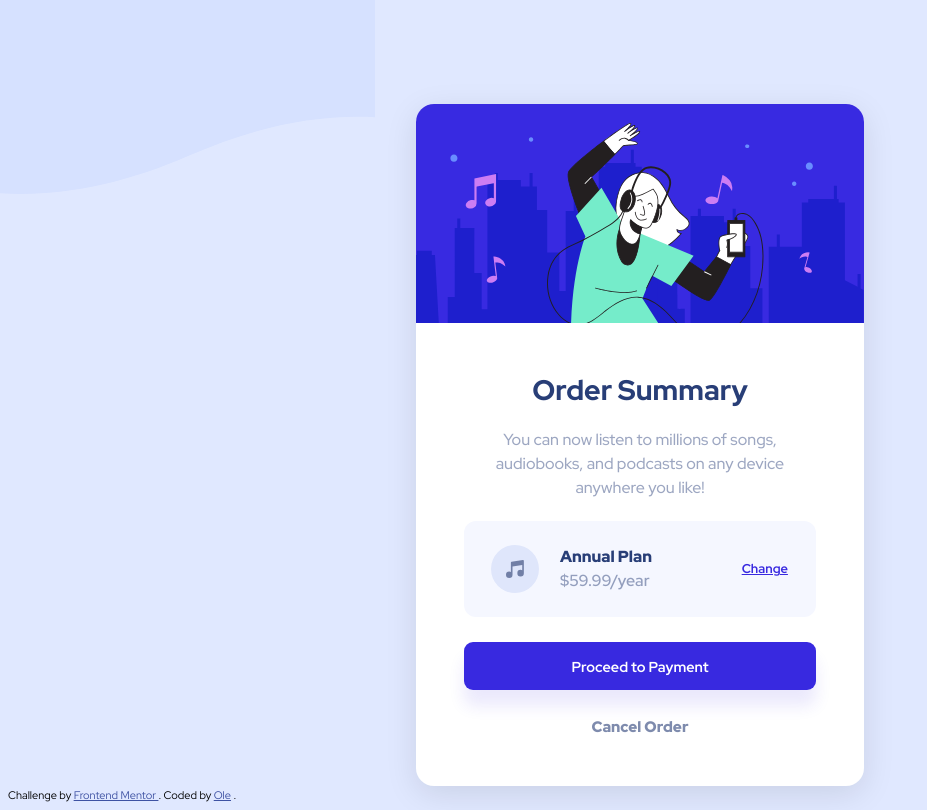
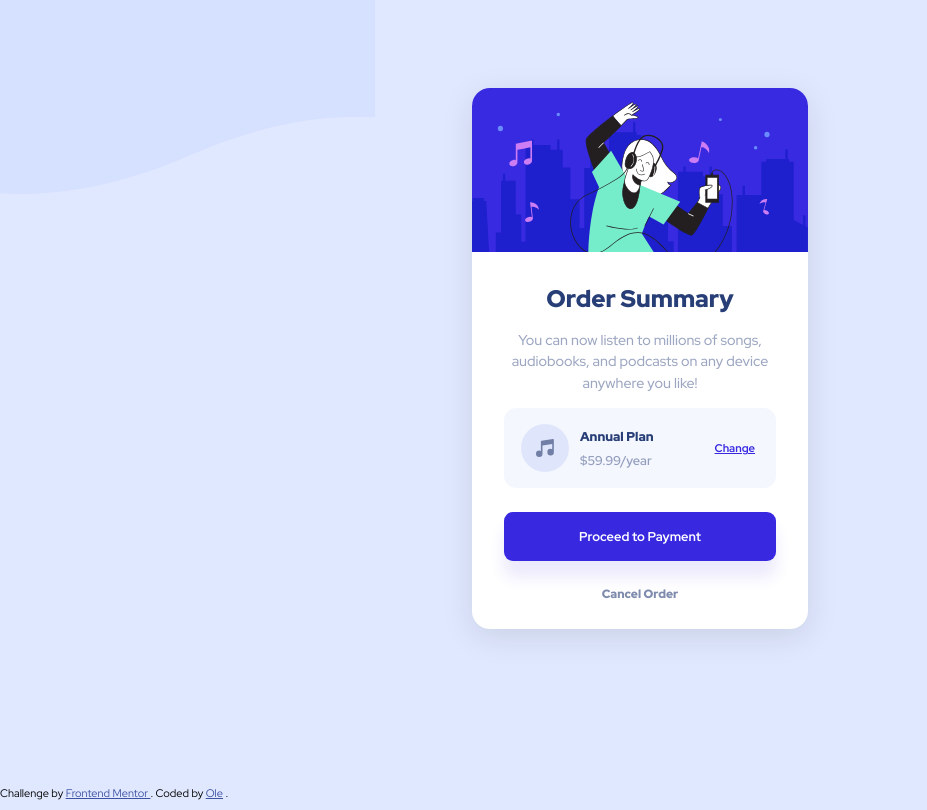
Before and after one commit to owi92/order-summary-component-main, a plain HTML site: page index.html in a window 1280 px wide. Shown: the whole page, without its empty margins (0-927 px from the left). Drawn offline with Linux system fonts and the light colour scheme.

Commit message:
fix responsiveness with @media queries :(

```diff
--- a/index.html
+++ b/index.html
@@ -17,20 +17,20 @@
     />
 
     <!-- css-styles -->
-    <link rel="stylesheet" href="style.css" />
+    <link rel="stylesheet" href="styles.css" />
 
     <title>Frontend Mentor | Order summary card</title>
   </head>
 
   <body>
-    <main>
-      <div class="card">
-        <img
-          src="images/illustration-hero.svg"
-          alt="dancing person"
-          class="card__img"
-        />
+    <main class="card">
+      <img
+        src="images/illustration-hero.svg"
+        alt="dancing person"
+        class="card__img"
+      />
 
+      <div class="card__display">
         <h1 class="card__heading">Order Summary</h1>
 
         <p class="card__description">
@@ -53,11 +53,18 @@
           <p class="card__price">$59.99/year</p>
         </div>
 
-        <button class="card__btn-proceed">Proceed to Payment</button>
+        <button class="card__btn-proceed">
+          Proceed
+          <span class="card__span--hidden">to Payment</span>
+        </button>
 
-        <button class="card__btn-cancel">Cancel Order</button>
+        <button class="card__btn-cancel">
+          Cancel
+          <span class="card__span--hidden">Order</span>
+        </button>
       </div>
     </main>
+
     <footer>
       <div class="attribution">
         Challenge by
--- a/style.css
+++ b/style.css
@@ -1,181 +1,60 @@
 @import url('https://fonts.googleapis.com/css2?family=Red+Hat+Display:wght@300;400;500;600;700;800;900&display=swap');
 
-/*================
-    background
-================*/
+/* global */
 body {
-  position: relative;
-  background: url(images/pattern-background-mobile.svg);
   background-color: hsl(225, 100%, 94%);
+  background-image: url(images/pattern-background-desktop.svg);
   background-repeat: no-repeat;
-  padding: 1rem;
-
   font-family: 'Red Hat Display', sans-serif;
+  margin: 0;
+  padding: 4rem min(5vw, 1rem) 0;
 }
 
-/*==========
-    card
-==========*/
 .card {
+  background-color: #fff;
+  border-radius: 18px;
   margin: auto;
-  margin-top: min(13vw, 5rem);
-  padding-bottom: min(8.5vw, 3rem);
-  border-radius: 18px;
-
-  background-color: #fff;
   max-width: min(100%, 28rem);
-
   box-shadow: 0 0.5rem 2rem rgba(0, 0, 0, 0.1);
 }
 
+/* content */
 .card__img {
+  max-width: 100%;
   border-radius: 18px 18px 0 0;
-  max-width: 100%;
+}
+
+/* below image */
+.card__display {
+  padding: min(4.6vw, 1.2rem);
 }
 
 .card__heading {
   font-size: min(5.9vw, 1.77rem);
   text-align: center;
-  padding-top: min(3vw, 1.5rem);
-
+  /* padding-top: min(3vw, 1.5rem); */
   font-weight: 800;
   color: hsl(223, 50%, 31%);
 }
 
 .card__description {
   text-align: center;
-  padding: 0 min(8.5vw, 3rem);
-
+  padding: 0 min(5vw, 2rem);
   font-weight: 500;
   color: hsl(224, 23%, 55%, 0.7);
   line-height: 1.5;
-}
-
-/*====================
-    card__container
-====================*/
-.card__container {
-  background-color: hsl(225, 100%, 98%);
-  display: grid;
-  gap: 0;
-  grid-template-columns: 25% 50% 25%;
-
-  margin: min(2rem, 2vw) min(5.5vw, 3rem);
-  margin-top: 1.3rem;
-  padding: min(4.5vw, 1.5rem) 0.6rem;
-  border-radius: 12px;
-}
-
-.card__container * {
-  margin: auto;
-}
-
-.card__heading-price,
-.card__price {
-  margin-left: min(3vw, 0.2rem);
-}
-
-.card__heading-price {
-  font-size: min(4vw, 1rem);
-  font-weight: 900;
-  color: hsl(223, 50%, 31%);
-}
-
-.card__price {
-  font-size: min(3.7vw, 1rem);
-  font-weight: 600;
-  color: hsl(224, 23%, 55%, 0.75);
-}
-
-.card__btn-change {
-  border: none;
-  font-weight: 700;
-  font-size: 0.8rem;
-  color: hsl(245, 75%, 52%);
-  font-family: 'red hat display', sans-serif;
-
-  text-decoration: underline;
-  text-decoration-thickness: 1.3px;
-  background-color: hsl(225, 100%, 98%);
-
-  transition: all 0.2s ease-in-out;
-}
-
-/* util */
-.card--grid-row-span2 {
-  grid-row: span 2;
-}
-
-/*==========================
-    card__bottom-section
-==========================*/
-.card__btn-proceed,
-.card__btn-cancel {
-  display: block;
-  margin: auto;
-  font-family: 'Red Hat Display', sans-serif;
-
-  transition: all 0.2s ease-in-out;
-}
-
-.card__btn-proceed {
-  border: none;
-  color: #fff;
-  background-color: hsl(245, 75%, 52%);
-  font-weight: 700;
-  font-size: 0.9rem;
-  margin: 1.5rem min(5.5vw, 3rem);
-
-  padding: 1em 4em;
-  border-radius: 9px;
-  width: min(87.4%, 22rem);
-  box-shadow: 0 1rem 1rem hsl(245, 75%, 52%, 0.1);
-}
-
-.card__btn-cancel {
-  border: none;
-  background-color: transparent;
-  margin-top: 2vw;
-
-  font-size: 0.95rem;
-  font-weight: 900;
-  color: hsl(223, 50%, 31%, 0.6);
-  text-shadow: hsl(223, 50%, 31%, 0.7);
-}
-
-/*==================
-    hover states
-==================*/
-.card__btn-change:hover,
-.card__btn-proceed:hover,
-.card__btn-cancel:hover {
-  cursor: pointer;
-}
-
-.card__btn-proceed:hover {
-  background-color: hsl(245, 75%, 52%, 0.65);
-}
-
-.card__btn-change:hover {
-  color: hsl(245, 75%, 52%, 0.6);
-  text-decoration: none;
-}
-
-.card__btn-cancel:hover {
-  color: hsl(223, 50%, 31%);
 }
 
 /*======================
     attribution-footer
 ======================*/
 .attribution {
+  z-index: -1;
   position: absolute;
   bottom: 0;
   left: 0;
   font-size: 11px;
   text-align: center;
-
-  z-index: -1;
 }
 .attribution a {
   color: hsl(228, 45%, 44%);
--- /dev/null
+++ b/styles.css
@@ -0,0 +1,249 @@
+@import url('https://fonts.googleapis.com/css2?family=Red+Hat+Display:wght@300;400;500;600;700;800;900&display=swap');
+
+/*================
+    background
+================*/
+body {
+  background: url(images/pattern-background-mobile.svg);
+  background-color: hsl(225, 100%, 94%);
+  background-repeat: no-repeat;
+  padding: 1.5rem;
+  margin: 0;
+
+  font-family: 'Red Hat Display', sans-serif;
+}
+
+.card {
+  margin: auto;
+  margin-top: min(13vw, 4rem);
+  border-radius: 18px;
+  background-color: #fff;
+  max-width: min(100%, 21rem);
+  box-shadow: 0 0.5rem 2rem rgba(0, 0, 0, 0.1);
+}
+
+/*=============
+    content
+=============*/
+.card__img {
+  border-radius: 18px 18px 0 0;
+  max-width: 100%;
+}
+
+/*=================
+    below image
+=================*/
+.card__display {
+  padding: min(2vw, 1.8rem) min(6.5vw, 2rem);
+}
+
+.card__heading {
+  font-size: min(5.9vw, 1.5rem);
+  text-align: center;
+  font-weight: 900;
+  color: hsl(223, 50%, 31%);
+}
+
+.card__description {
+  text-align: center;
+  padding: 0 0.3rem;
+  font-weight: 400;
+  color: hsl(224, 23%, 55%, 0.7);
+  line-height: 1.5;
+}
+
+/*=======================
+    pricing-container
+=======================*/
+.card__container {
+  background-color: hsl(225, 100%, 98%);
+  display: grid;
+  gap: 0;
+  grid-template-columns: 25% 50% 25%;
+  padding: min(4.5vw, 1rem) 0.6rem;
+  border-radius: 12px;
+}
+
+.card__container * {
+  margin: auto;
+}
+
+.card__heading-price,
+.card__price {
+  margin-left: min(3vw, 0.2rem);
+}
+
+.card__heading-price {
+  font-size: min(4vw, 0.8rem);
+  font-weight: 900;
+  color: hsl(223, 50%, 31%);
+}
+
+.card__price {
+  font-size: min(3.7vw, 0.8rem);
+  font-weight: 600;
+  color: hsl(224, 23%, 55%, 0.75);
+}
+
+.card__btn-change {
+  border: none;
+  font-weight: 700;
+  font-size: min(3.3vw, 0.7rem);
+  color: hsl(245, 75%, 52%);
+  font-family: 'red hat display', sans-serif;
+  text-decoration: underline;
+  text-underline-offset: 1px;
+  text-decoration-thickness: 1.3px;
+  background-color: hsl(225, 100%, 98%);
+
+  transition: all 0.2s ease-in-out;
+}
+
+/* util */
+.card--grid-row-span2 {
+  grid-row: span 2;
+}
+
+/*==============================
+    buttons proceed + cancel
+==============================*/
+.card__btn-proceed,
+.card__btn-cancel {
+  margin: auto;
+  font-family: 'Red Hat Display', sans-serif;
+
+  transition: all 0.2s ease-in-out;
+}
+
+.card__btn-proceed {
+  display: block;
+  width: 100%;
+  background-color: hsl(245, 75%, 52%);
+  font-size: min(6vw, 0.8rem);
+  font-weight: 700;
+  color: #fff;
+  border: none;
+  border-radius: 9px;
+  padding: 1rem 4rem;
+  margin: min(7vw, 1.5rem) auto;
+  box-shadow: 0 1rem 1rem hsl(245, 75%, 52%, 0.1);
+}
+
+.card__btn-cancel {
+  display: block;
+  border: none;
+  background-color: transparent;
+  margin-bottom: 1.5rem;
+  font-size: 0.75rem;
+  font-weight: 900;
+  color: hsl(223, 50%, 31%, 0.6);
+  text-shadow: hsl(223, 50%, 31%, 0.7);
+}
+
+/*==================
+    hover states
+==================*/
+.card__btn-change:hover,
+.card__btn-proceed:hover,
+.card__btn-cancel:hover {
+  cursor: pointer;
+}
+
+.card__btn-proceed:hover {
+  background-color: hsl(245, 75%, 52%, 0.65);
+}
+
+.card__btn-change:hover {
+  color: hsl(245, 75%, 52%, 0.6);
+  text-decoration: none;
+}
+
+.card__btn-cancel:hover {
+  color: hsl(223, 50%, 31%);
+}
+
+/*======================
+    attribution-footer
+======================*/
+.attribution {
+  z-index: -1;
+  position: absolute;
+  bottom: 0;
+  left: 0;
+  font-size: 11px;
+  text-align: center;
+}
+.attribution a {
+  color: hsl(228, 45%, 44%);
+}
+
+/*===================
+    media-queries
+===================*/
+@media (max-width: 250px) {
+  .card {
+    min-width: 12rem;
+  }
+  .card__description {
+    font-size: 10px;
+  }
+  .card__img-music,
+  .card__heading-price,
+  .card__span--hidden,
+  .card__btn-change {
+    display: none;
+  }
+  .card__price {
+    font-size: max(10vw, 1rem);
+  }
+  .card__btn-proceed {
+    padding: 0.5rem 0;
+  }
+}
+
+@media (min-width: 1000px) {
+  .card__heading {
+    margin-top: 0;
+  }
+  .card__description {
+    font-size: 0.89rem;
+    font-weight: 500;
+  }
+  .card__btn-cancel {
+    margin-bottom: 0;
+  }
+}
+
+@media (min-width: 1400px) {
+  .card {
+    max-width: 28rem;
+    margin-top: 6vw;
+  }
+  .card__display {
+    padding: 1.8rem 3rem;
+  }
+  .card__heading {
+    font-size: 1.77rem;
+  }
+  .card__description {
+    font-size: 1rem;
+    font-weight: 600;
+    padding: 0 1.8rem;
+  }
+  .card__container {
+    padding: 1.5rem 0.5rem;
+    margin: 1.5rem auto 2rem;
+  }
+  .card__heading-price,
+  .card__price {
+    font-size: 1rem;
+  }
+  .card__btn-change {
+    font-size: 0.85rem;
+  }
+  .card__btn-proceed,
+  .card__btn-cancel {
+    font-size: 1rem;
+    margin-bottom: 1.35rem;
+  }
+}
```
